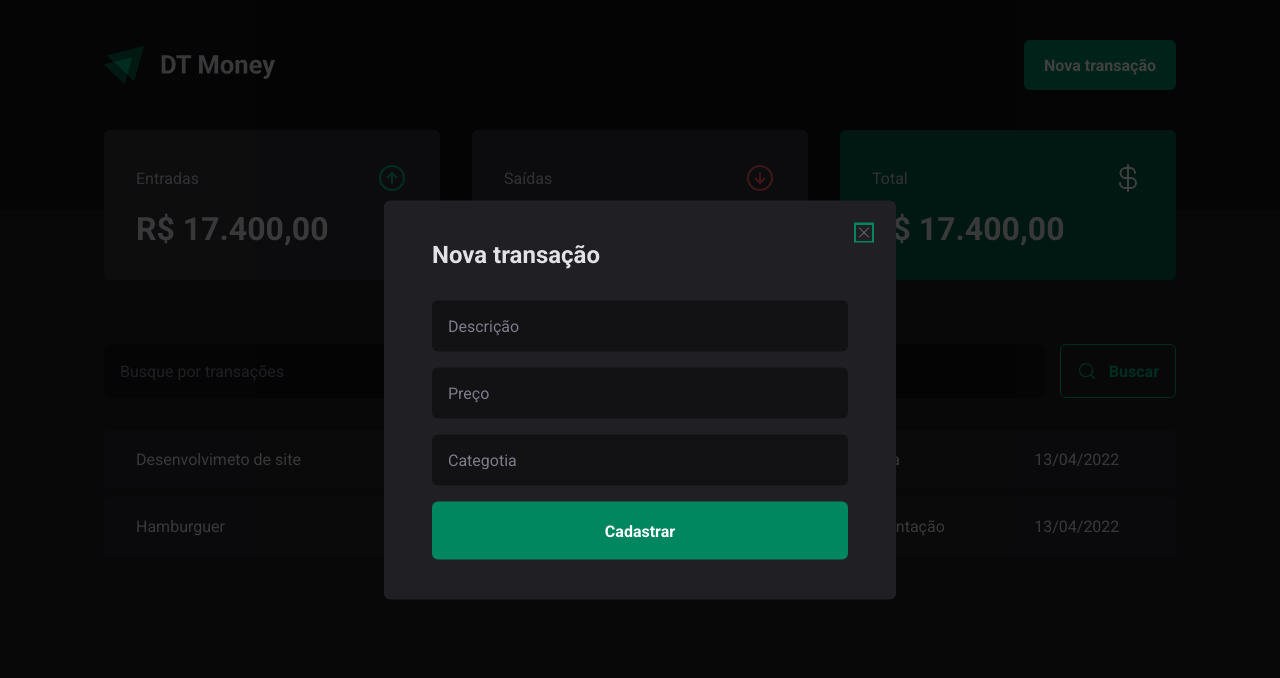
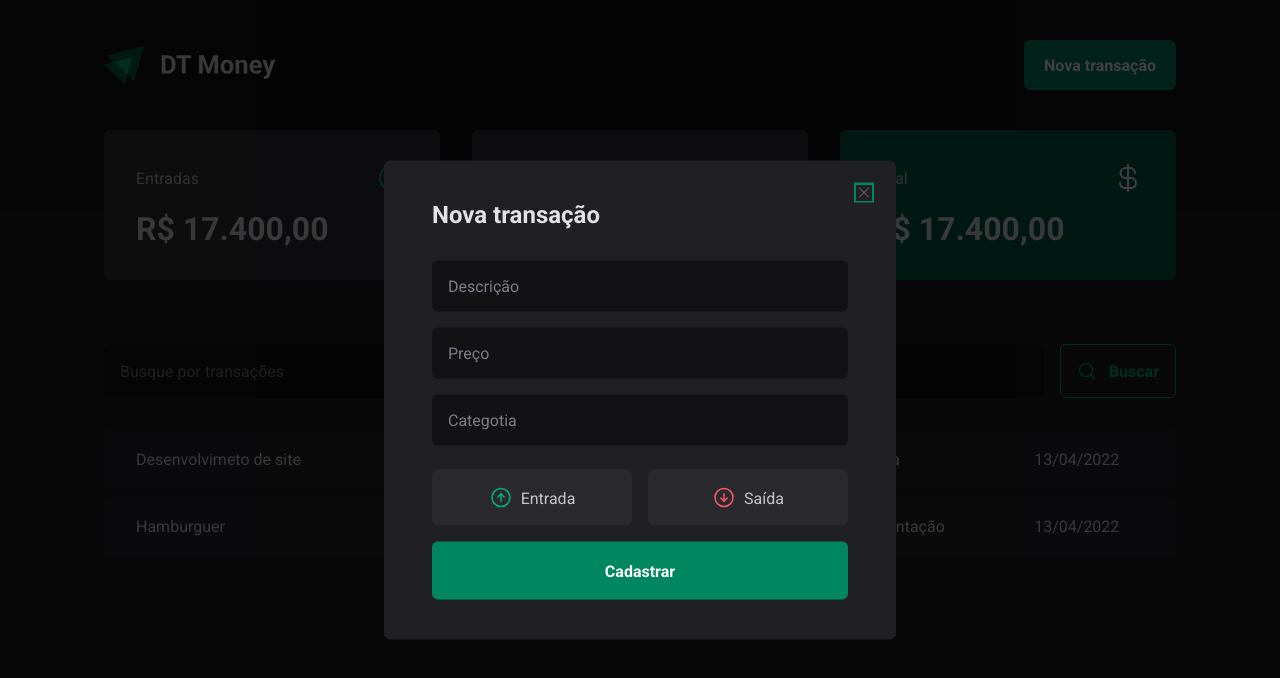
Before and after one commit to LeonamJop/Rocketseat-Ignite-dtMoney, a React (Vite) app: page / in a window 1280 px wide. Both pictures are taken after a click on the button "Nova transação". Shown: the top 678 px of the page. Built offline with nearby package versions, Linux system fonts and the light colour scheme.

Commit message:
feat: Finalizando estilização do modal

```diff
--- a/src/components/NewTransactionModal/index.tsx
+++ b/src/components/NewTransactionModal/index.tsx
@@ -1,6 +1,6 @@
 import * as Dialog from '@radix-ui/react-dialog'
-import { X } from 'phosphor-react'
-import { CloseButton, Content, Overlay } from './styled'
+import { ArrowCircleDown, ArrowCircleUp, X } from 'phosphor-react'
+import { CloseButton, Content, Overlay, TransactionType, TransactionTypeButton } from './styled'
 
 export function NewTransactionModal() {
     return (
@@ -19,6 +19,18 @@
                     <input type="number" placeholder='Preço' required />
                     <input type="text" placeholder='Categotia' required />
 
+                    <TransactionType>
+                        <TransactionTypeButton variant='income' value='income'>
+                            <ArrowCircleUp size={24} />
+                            Entrada
+                        </TransactionTypeButton>
+
+                        <TransactionTypeButton variant='outcome' value='outcome'>
+                            <ArrowCircleDown size={24} />
+                            Saída
+                        </TransactionTypeButton>
+                    </TransactionType>
+
                     <button type='submit'>
                         Cadastrar
                     </button>
--- a/src/components/NewTransactionModal/styled.ts
+++ b/src/components/NewTransactionModal/styled.ts
@@ -1,5 +1,6 @@
 import styled from "styled-components";
 import * as Dialog from '@radix-ui/react-dialog'
+import * as RadioGroup from '@radix-ui/react-radio-group'
 
 export const Overlay = styled(Dialog.Overlay)`
     position: fixed;
@@ -67,3 +68,45 @@
     cursor: pointer;
     color: ${props => props.theme["gray-500"]};
 `
+
+export const TransactionType = styled(RadioGroup.Root)`
+    display: grid;
+    grid-template-columns: repeat(2, 1fr);
+    gap: 1rem;
+    margin-top: 0.5rem;
+`
+
+interface TransactionTypeButtonProps {
+    variant: 'income' | 'outcome'
+}
+
+export const TransactionTypeButton = styled(RadioGroup.Item)<TransactionTypeButtonProps>`
+    background: ${props => props.theme["gray-700"]};
+    color: ${props => props.theme["gray-300"]};
+    padding: 1rem;
+    display: flex;
+    align-items: center;
+    justify-content: center;
+    gap: 0.5rem;
+    border: 0;
+    border-radius: 6px;
+    cursor: pointer;
+
+    svg {
+        color: ${props => props.variant === 'income' ? props.theme["green-300"] : props.theme["red-300"]};
+    }
+
+    &[data-state='unchecked']:hover {
+        transition: background-color 0.2s;
+        background: ${props => props.theme["gray-600"]};
+    }
+
+    &[data-state='checked'] {
+        color: ${props => props.theme.white};
+        background: ${props => props.variant === 'income' ? props.theme["green-500"] : props.theme["red-500"]};
+
+        svg {
+            color: ${props => props.theme.white};
+        }
+    }
+`
```
